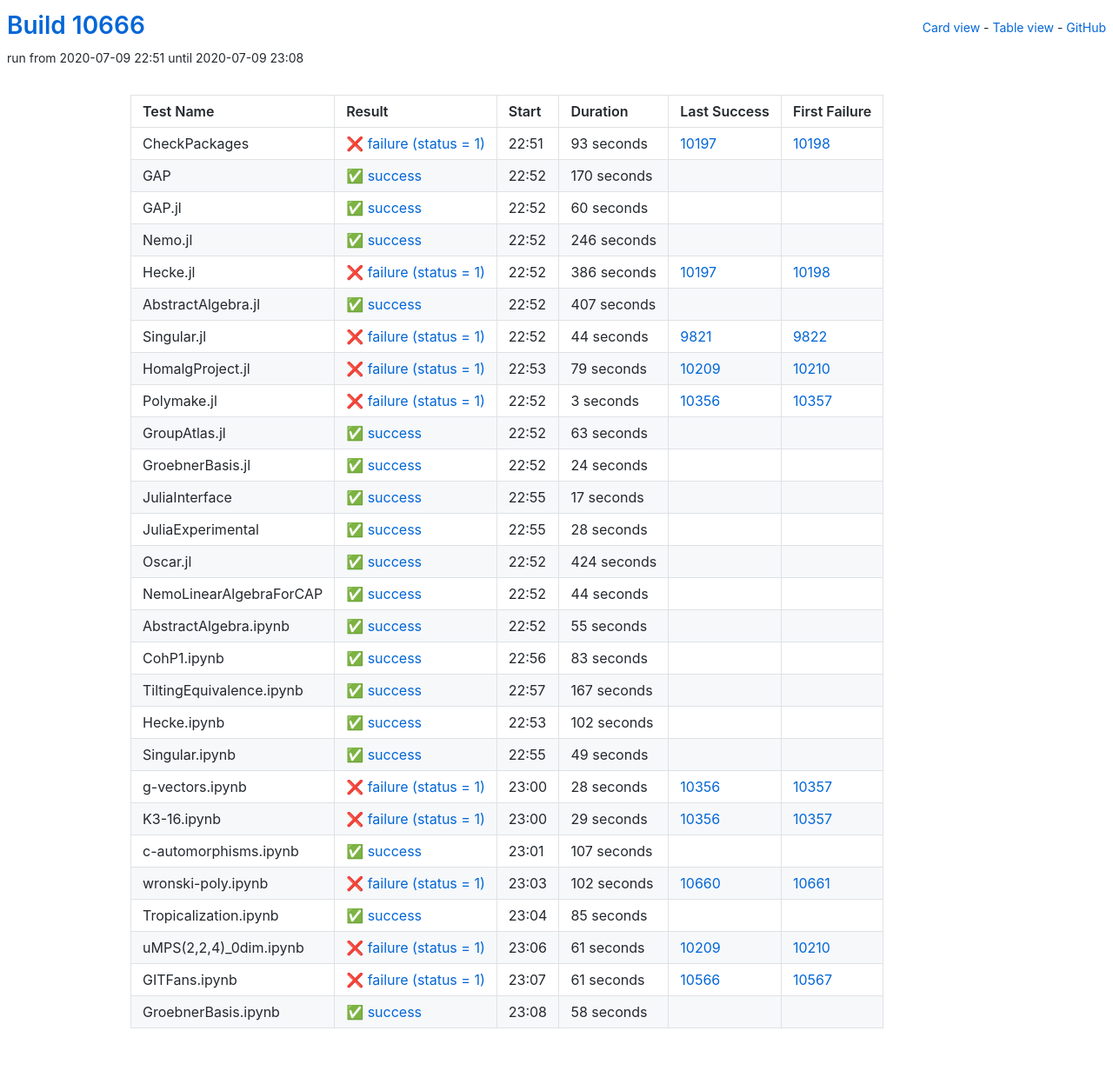
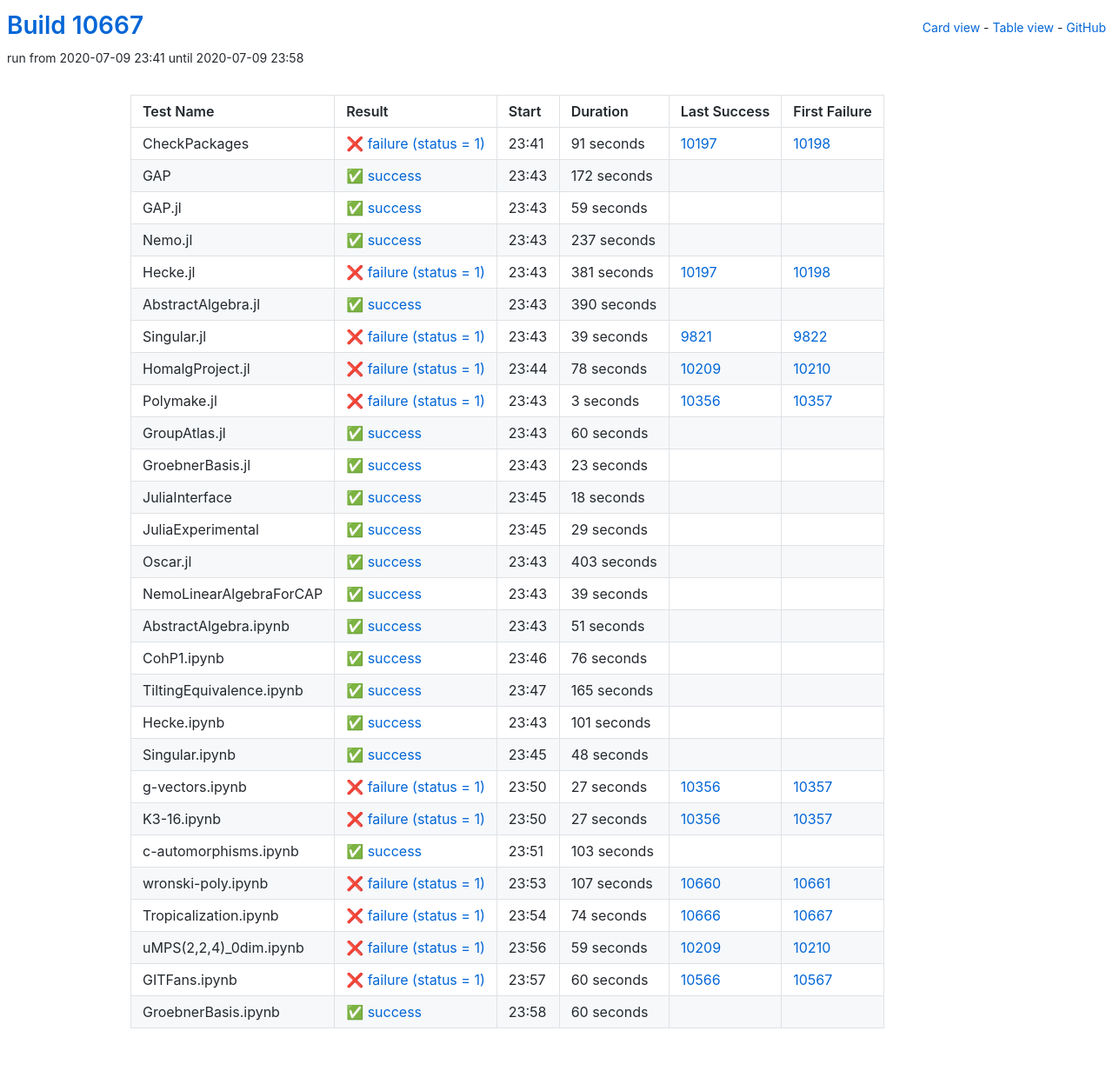
Before and after one commit to oscar-system/oscar-ci-status, a Jekyll site: the page built from table.html, in a window 1280 px wide. Shown: the whole page at 87% size. Built offline with Jekyll 4.4.1, drawn with Linux system fonts in a browser that asks for light colours.

Commit message:
Build #10667

```diff
--- a/_data/ci.yml
+++ b/_data/ci.yml
@@ -1,6 +1,6 @@
 ---
-build: 10666
-build_url: https://oscarci.mathematik.uni-kl.de/job/oscar/10666/
+build: 10667
+build_url: https://oscarci.mathematik.uni-kl.de/job/oscar/10667/
 job: oscar
 organization: oscar-system
 repo: oscar-ci-status
@@ -8,104 +8,104 @@
 tests:
 - name: CheckPackages
   id: checkpackages
-  log: https://oscarci.mathematik.uni-kl.de/job/oscar/10666/artifact/logs/build-10666/CheckPackages.log
-  start: 2020-07-09 22:51
+  log: https://oscarci.mathematik.uni-kl.de/job/oscar/10667/artifact/logs/build-10667/CheckPackages.log
+  start: 2020-07-09 23:41
   success: false
   exitcode: 1
   status: failure
-  duration: 93
+  duration: 91
   last_success: 10197
   last_success_url: https://oscarci.mathematik.uni-kl.de/job/oscar/10197/
   first_failure: 10198
   first_failure_url: https://oscarci.mathematik.uni-kl.de/job/oscar/10198/
 - name: GAP
   id: gap
-  log: https://oscarci.mathematik.uni-kl.de/job/oscar/10666/artifact/logs/build-10666/GAP.log
-  start: 2020-07-09 22:52
+  log: https://oscarci.mathematik.uni-kl.de/job/oscar/10667/artifact/logs/build-10667/GAP.log
+  start: 2020-07-09 23:43
   success: true
   exitcode: 0
   status: success
-  duration: 170
+  duration: 172
   last_success: false
   last_success_url:
   first_failure: false
   first_failure_url:
 - name: GAP.jl
   id: gap-jl
-  log: https://oscarci.mathematik.uni-kl.de/job/oscar/10666/artifact/logs/build-10666/GAP.jl.log
-  start: 2020-07-09 22:52
+  log: https://oscarci.mathematik.uni-kl.de/job/oscar/10667/artifact/logs/build-10667/GAP.jl.log
+  start: 2020-07-09 23:43
   success: true
   exitcode: 0
   status: success
-  duration: 60
+  duration: 59
   last_success: false
   last_success_url:
   first_failure: false
   first_failure_url:
 - name: Nemo.jl
   id: nemo-jl
-  log: https://oscarci.mathematik.uni-kl.de/job/oscar/10666/artifact/logs/build-10666/Nemo.jl.log
-  start: 2020-07-09 22:52
+  log: https://oscarci.mathematik.uni-kl.de/job/oscar/10667/artifact/logs/build-10667/Nemo.jl.log
+  start: 2020-07-09 23:43
   success: true
   exitcode: 0
   status: success
-  duration: 246
+  duration: 237
   last_success: false
   last_success_url:
   first_failure: false
   first_failure_url:
 - name: Hecke.jl
   id: hecke-jl
-  log: https://oscarci.mathematik.uni-kl.de/job/oscar/10666/artifact/logs/build-10666/Hecke.jl.log
-  start: 2020-07-09 22:52
+  log: https://oscarci.mathematik.uni-kl.de/job/oscar/10667/artifact/logs/build-10667/Hecke.jl.log
+  start: 2020-07-09 23:43
   success: false
   exitcode: 1
   status: failure
-  duration: 386
+  duration: 381
   last_success: 10197
   last_success_url: https://oscarci.mathematik.uni-kl.de/job/oscar/10197/
   first_failure: 10198
   first_failure_url: https://oscarci.mathematik.uni-kl.de/job/oscar/10198/
 - name: AbstractAlgebra.jl
   id: abstractalgebra-jl
-  log: https://oscarci.mathematik.uni-kl.de/job/oscar/10666/artifact/logs/build-10666/AbstractAlgebra.jl.log
-  start: 2020-07-09 22:52
+  log: https://oscarci.mathematik.uni-kl.de/job/oscar/10667/artifact/logs/build-10667/AbstractAlgebra.jl.log
+  start: 2020-07-09 23:43
   success: true
   exitcode: 0
   status: success
-  duration: 407
+  duration: 390
   last_success: false
   last_success_url:
   first_failure: false
   first_failure_url:
 - name: Singular.jl
   id: singular-jl
-  log: https://oscarci.mathematik.uni-kl.de/job/oscar/10666/artifact/logs/build-10666/Singular.jl.log
-  start: 2020-07-09 22:52
+  log: https://oscarci.mathematik.uni-kl.de/job/oscar/10667/artifact/logs/build-10667/Singular.jl.log
+  start: 2020-07-09 23:43
   success: false
   exitcode: 1
   status: failure
-  duration: 44
+  duration: 39
   last_success: 9821
   last_success_url: https://oscarci.mathematik.uni-kl.de/job/oscar/9821/
   first_failure: 9822
   first_failure_url: https://oscarci.mathematik.uni-kl.de/job/oscar/9822/
 - name: HomalgProject.jl
   id: homalgproject-jl
-  log: https://oscarci.mathematik.uni-kl.de/job/oscar/10666/artifact/logs/build-10666/HomalgProject.jl.log
-  start: 2020-07-09 22:53
+  log: https://oscarci.mathematik.uni-kl.de/job/oscar/10667/artifact/logs/build-10667/HomalgProject.jl.log
+  start: 2020-07-09 23:44
   success: false
   exitcode: 1
   status: failure
-  duration: 79
+  duration: 78
   last_success: 10209
   last_success_url: https://oscarci.mathematik.uni-kl.de/job/oscar/10209/
   first_failure: 10210
   first_failure_url: https://oscarci.mathematik.uni-kl.de/job/oscar/10210/
 - name: Polymake.jl
   id: polymake-jl
-  log: https://oscarci.mathematik.uni-kl.de/job/oscar/10666/artifact/logs/build-10666/Polymake.jl.log
-  start: 2020-07-09 22:52
+  log: https://oscarci.mathematik.uni-kl.de/job/oscar/10667/artifact/logs/build-10667/Polymake.jl.log
+  start: 2020-07-09 23:43
   success: false
   exitcode: 1
   status: failure
@@ -116,228 +116,228 @@
   first_failure_url: https://oscarci.mathematik.uni-kl.de/job/oscar/10357/
 - name: GroupAtlas.jl
   id: groupatlas-jl
-  log: https://oscarci.mathematik.uni-kl.de/job/oscar/10666/artifact/logs/build-10666/GroupAtlas.jl.log
-  start: 2020-07-09 22:52
+  log: https://oscarci.mathematik.uni-kl.de/job/oscar/10667/artifact/logs/build-10667/GroupAtlas.jl.log
+  start: 2020-07-09 23:43
   success: true
   exitcode: 0
   status: success
-  duration: 63
+  duration: 60
   last_success: false
   last_success_url:
   first_failure: false
   first_failure_url:
 - name: GroebnerBasis.jl
   id: groebnerbasis-jl
-  log: https://oscarci.mathematik.uni-kl.de/job/oscar/10666/artifact/logs/build-10666/GroebnerBasis.jl.log
-  start: 2020-07-09 22:52
+  log: https://oscarci.mathematik.uni-kl.de/job/oscar/10667/artifact/logs/build-10667/GroebnerBasis.jl.log
+  start: 2020-07-09 23:43
   success: true
   exitcode: 0
   status: success
-  duration: 24
+  duration: 23
   last_success: false
   last_success_url:
   first_failure: false
   first_failure_url:
 - name: JuliaInterface
   id: juliainterface
-  log: https://oscarci.mathematik.uni-kl.de/job/oscar/10666/artifact/logs/build-10666/JuliaInterface.log
-  start: 2020-07-09 22:55
+  log: https://oscarci.mathematik.uni-kl.de/job/oscar/10667/artifact/logs/build-10667/JuliaInterface.log
+  start: 2020-07-09 23:45
   success: true
   exitcode: 0
   status: success
-  duration: 17
+  duration: 18
   last_success: false
   last_success_url:
   first_failure: false
   first_failure_url:
 - name: JuliaExperimental
   id: juliaexperimental
-  log: https://oscarci.mathematik.uni-kl.de/job/oscar/10666/artifact/logs/build-10666/JuliaExperimental.log
-  start: 2020-07-09 22:55
+  log: https://oscarci.mathematik.uni-kl.de/job/oscar/10667/artifact/logs/build-10667/JuliaExperimental.log
+  start: 2020-07-09 23:45
   success: true
   exitcode: 0
   status: success
-  duration: 28
+  duration: 29
   last_success: false
   last_success_url:
   first_failure: false
   first_failure_url:
 - name: Oscar.jl
   id: oscar-jl
-  log: https://oscarci.mathematik.uni-kl.de/job/oscar/10666/artifact/logs/build-10666/Oscar.jl.log
-  start: 2020-07-09 22:52
+  log: https://oscarci.mathematik.uni-kl.de/job/oscar/10667/artifact/logs/build-10667/Oscar.jl.log
+  start: 2020-07-09 23:43
   success: true
   exitcode: 0
   status: success
-  duration: 424
+  duration: 403
   last_success: false
   last_success_url:
   first_failure: false
   first_failure_url:
 - name: NemoLinearAlgebraForCAP
   id: nemolinearalgebraforcap
-  log: https://oscarci.mathematik.uni-kl.de/job/oscar/10666/artifact/logs/build-10666/NemoLinearAlgebraForCAP.log
-  start: 2020-07-09 22:52
+  log: https://oscarci.mathematik.uni-kl.de/job/oscar/10667/artifact/logs/build-10667/NemoLinearAlgebraForCAP.log
+  start: 2020-07-09 23:43
   success: true
   exitcode: 0
   status: success
-  duration: 44
+  duration: 39
   last_success: false
   last_success_url:
   first_failure: false
   first_failure_url:
 - name: AbstractAlgebra.ipynb
   id: abstractalgebra-ipynb
-  log: https://oscarci.mathematik.uni-kl.de/job/oscar/10666/artifact/logs/build-10666/AbstractAlgebra.ipynb.log
-  start: 2020-07-09 22:52
+  log: https://oscarci.mathematik.uni-kl.de/job/oscar/10667/artifact/logs/build-10667/AbstractAlgebra.ipynb.log
+  start: 2020-07-09 23:43
   success: true
   exitcode: 0
   status: success
-  duration: 55
+  duration: 51
   last_success: false
   last_success_url:
   first_failure: false
   first_failure_url:
 - name: CohP1.ipynb
   id: cohp1-ipynb
-  log: https://oscarci.mathematik.uni-kl.de/job/oscar/10666/artifact/logs/build-10666/CohP1.ipynb.log
-  start: 2020-07-09 22:56
+  log: https://oscarci.mathematik.uni-kl.de/job/oscar/10667/artifact/logs/build-10667/CohP1.ipynb.log
+  start: 2020-07-09 23:46
   success: true
   exitcode: 0
   status: success
-  duration: 83
+  duration: 76
   last_success: false
   last_success_url:
   first_failure: false
   first_failure_url:
 - name: TiltingEquivalence.ipynb
   id: tiltingequivalence-ipynb
-  log: https://oscarci.mathematik.uni-kl.de/job/oscar/10666/artifact/logs/build-10666/TiltingEquivalence.ipynb.log
-  start: 2020-07-09 22:57
+  log: https://oscarci.mathematik.uni-kl.de/job/oscar/10667/artifact/logs/build-10667/TiltingEquivalence.ipynb.log
+  start: 2020-07-09 23:47
   success: true
   exitcode: 0
   status: success
-  duration: 167
+  duration: 165
   last_success: false
   last_success_url:
   first_failure: false
   first_failure_url:
 - name: Hecke.ipynb
   id: hecke-ipynb
-  log: https://oscarci.mathematik.uni-kl.de/job/oscar/10666/artifact/logs/build-10666/Hecke.ipynb.log
-  start: 2020-07-09 22:53
+  log: https://oscarci.mathematik.uni-kl.de/job/oscar/10667/artifact/logs/build-10667/Hecke.ipynb.log
+  start: 2020-07-09 23:43
   success: true
   exitcode: 0
   status: success
-  duration: 102
+  duration: 101
   last_success: false
   last_success_url:
   first_failure: false
   first_failure_url:
 - name: Singular.ipynb
   id: singular-ipynb
-  log: https://oscarci.mathematik.uni-kl.de/job/oscar/10666/artifact/logs/build-10666/Singular.ipynb.log
-  start: 2020-07-09 22:55
+  log: https://oscarci.mathematik.uni-kl.de/job/oscar/10667/artifact/logs/build-10667/Singular.ipynb.log
+  start: 2020-07-09 23:45
   success: true
   exitcode: 0
   status: success
-  duration: 49
+  duration: 48
   last_success: false
   last_success_url:
   first_failure: false
   first_failure_url:
 - name: g-vectors.ipynb
   id: g-vectors-ipynb
-  log: https://oscarci.mathematik.uni-kl.de/job/oscar/10666/artifact/logs/build-10666/g-vectors.ipynb.log
-  start: 2020-07-09 23:00
+  log: https://oscarci.mathematik.uni-kl.de/job/oscar/10667/artifact/logs/build-10667/g-vectors.ipynb.log
+  start: 2020-07-09 23:50
   success: false
   exitcode: 1
   status: failure
-  duration: 28
+  duration: 27
   last_success: 10356
   last_success_url: https://oscarci.mathematik.uni-kl.de/job/oscar/10356/
   first_failure: 10357
   first_failure_url: https://oscarci.mathematik.uni-kl.de/job/oscar/10357/
 - name: K3-16.ipynb
   id: k3-16-ipynb
-  log: https://oscarci.mathematik.uni-kl.de/job/oscar/10666/artifact/logs/build-10666/K3-16.ipynb.log
-  start: 2020-07-09 23:00
+  log: https://oscarci.mathematik.uni-kl.de/job/oscar/10667/artifact/logs/build-10667/K3-16.ipynb.log
+  start: 2020-07-09 23:50
   success: false
   exitcode: 1
   status: failure
-  duration: 29
+  duration: 27
   last_success: 10356
   last_success_url: https://oscarci.mathematik.uni-kl.de/job/oscar/10356/
   first_failure: 10357
   first_failure_url: https://oscarci.mathematik.uni-kl.de/job/oscar/10357/
 - name: c-automorphisms.ipynb
   id: c-automorphisms-ipynb
-  log: https://oscarci.mathematik.uni-kl.de/job/oscar/10666/artifact/logs/build-10666/c-automorphisms.ipynb.log
-  start: 2020-07-09 23:01
+  log: https://oscarci.mathematik.uni-kl.de/job/oscar/10667/artifact/logs/build-10667/c-automorphisms.ipynb.log
+  start: 2020-07-09 23:51
   success: true
   exitcode: 0
   status: success
-  duration: 107
+  duration: 103
   last_success: false
   last_success_url:
   first_failure: false
   first_failure_url:
 - name: wronski-poly.ipynb
   id: wronski-poly-ipynb
-  log: https://oscarci.mathematik.uni-kl.de/job/oscar/10666/artifact/logs/build-10666/wronski-poly.ipynb.log
-  start: 2020-07-09 23:03
+  log: https://oscarci.mathematik.uni-kl.de/job/oscar/10667/artifact/logs/build-10667/wronski-poly.ipynb.log
+  start: 2020-07-09 23:53
   success: false
   exitcode: 1
   status: failure
-  duration: 102
+  duration: 107
   last_success: 10660
   last_success_url: https://oscarci.mathematik.uni-kl.de/job/oscar/10660/
   first_failure: 10661
   first_failure_url: https://oscarci.mathematik.uni-kl.de/job/oscar/10661/
 - name: Tropicalization.ipynb
   id: tropicalization-ipynb
-  log: https://oscarci.mathematik.uni-kl.de/job/oscar/10666/artifact/logs/build-10666/Tropicalization.ipynb.log
-  start: 2020-07-09 23:04
-  success: true
-  exitcode: 0
-  status: success
-  duration: 85
-  last_success: false
-  last_success_url:
-  first_failure: false
-  first_failure_url:
-- name: uMPS(2,2,4)_0dim.ipynb
-  id: umps-2-2-4-0dim-ipynb
-  log: https://oscarci.mathematik.uni-kl.de/job/oscar/10666/artifact/logs/build-10666/uMPS-2-2-4-_0dim.ipynb.log
-  start: 2020-07-09 23:06
+  log: https://oscarci.mathematik.uni-kl.de/job/oscar/10667/artifact/logs/build-10667/Tropicalization.ipynb.log
+  start: 2020-07-09 23:54
   success: false
   exitcode: 1
   status: failure
-  duration: 61
+  duration: 74
+  last_success: 10666
+  last_success_url: https://oscarci.mathematik.uni-kl.de/job/oscar/10666/
+  first_failure: 10667
+  first_failure_url: https://oscarci.mathematik.uni-kl.de/job/oscar/10667/
+- name: uMPS(2,2,4)_0dim.ipynb
+  id: umps-2-2-4-0dim-ipynb
+  log: https://oscarci.mathematik.uni-kl.de/job/oscar/10667/artifact/logs/build-10667/uMPS-2-2-4-_0dim.ipynb.log
+  start: 2020-07-09 23:56
+  success: false
+  exitcode: 1
+  status: failure
+  duration: 59
   last_success: 10209
   last_success_url: https://oscarci.mathematik.uni-kl.de/job/oscar/10209/
   first_failure: 10210
   first_failure_url: https://oscarci.mathematik.uni-kl.de/job/oscar/10210/
 - name: GITFans.ipynb
   id: gitfans-ipynb
-  log: https://oscarci.mathematik.uni-kl.de/job/oscar/10666/artifact/logs/build-10666/GITFans.ipynb.log
-  start: 2020-07-09 23:07
+  log: https://oscarci.mathematik.uni-kl.de/job/oscar/10667/artifact/logs/build-10667/GITFans.ipynb.log
+  start: 2020-07-09 23:57
   success: false
   exitcode: 1
   status: failure
-  duration: 61
+  duration: 60
   last_success: 10566
   last_success_url: https://oscarci.mathematik.uni-kl.de/job/oscar/10566/
   first_failure: 10567
   first_failure_url: https://oscarci.mathematik.uni-kl.de/job/oscar/10567/
 - name: GroebnerBasis.ipynb
   id: groebnerbasis-ipynb
-  log: https://oscarci.mathematik.uni-kl.de/job/oscar/10666/artifact/logs/build-10666/GroebnerBasis.ipynb.log
-  start: 2020-07-09 23:08
+  log: https://oscarci.mathematik.uni-kl.de/job/oscar/10667/artifact/logs/build-10667/GroebnerBasis.ipynb.log
+  start: 2020-07-09 23:58
   success: true
   exitcode: 0
   status: success
-  duration: 58
+  duration: 60
   last_success: false
   last_success_url:
   first_failure: false
```
Also changed, not shown: README.md.
